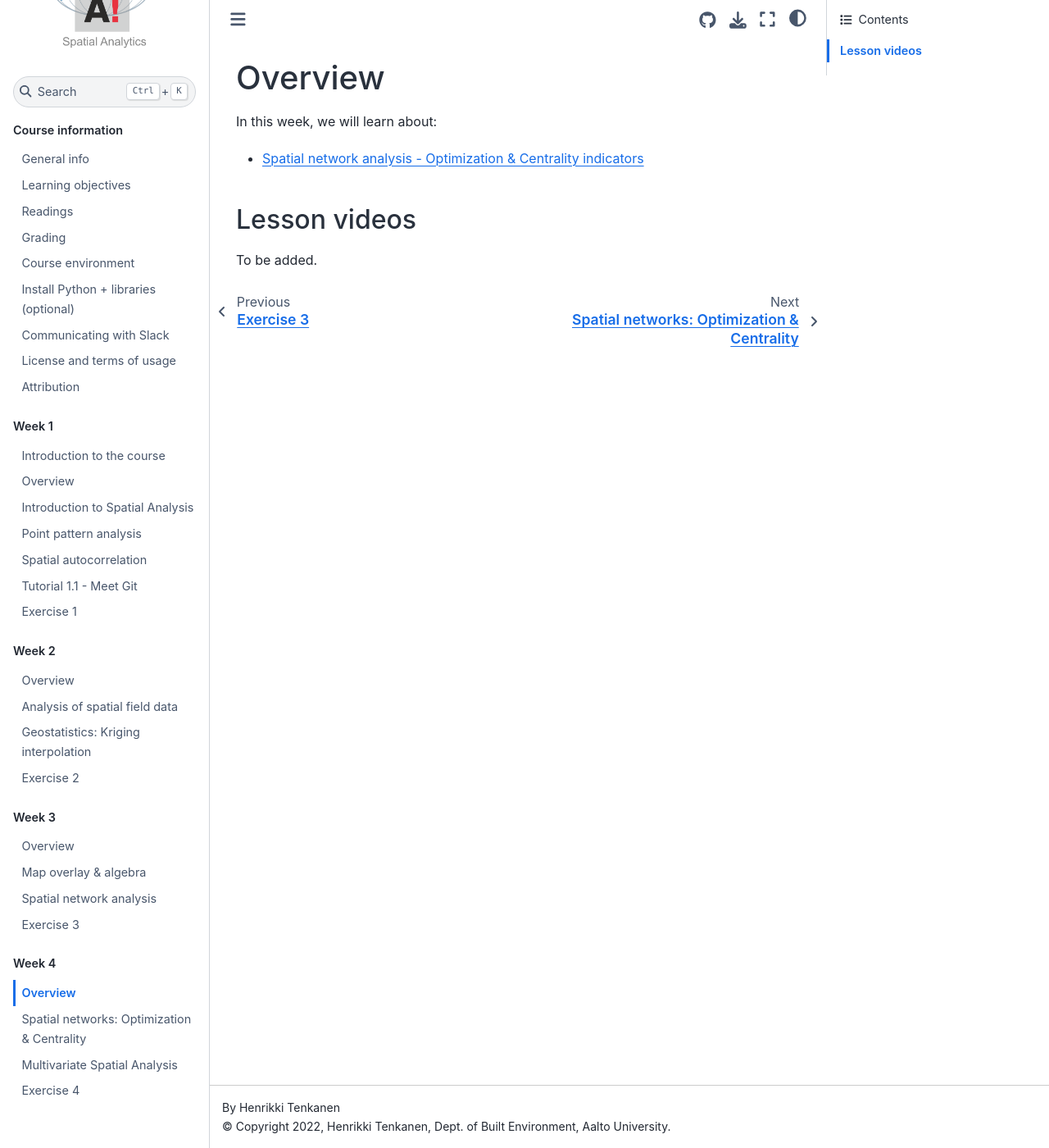
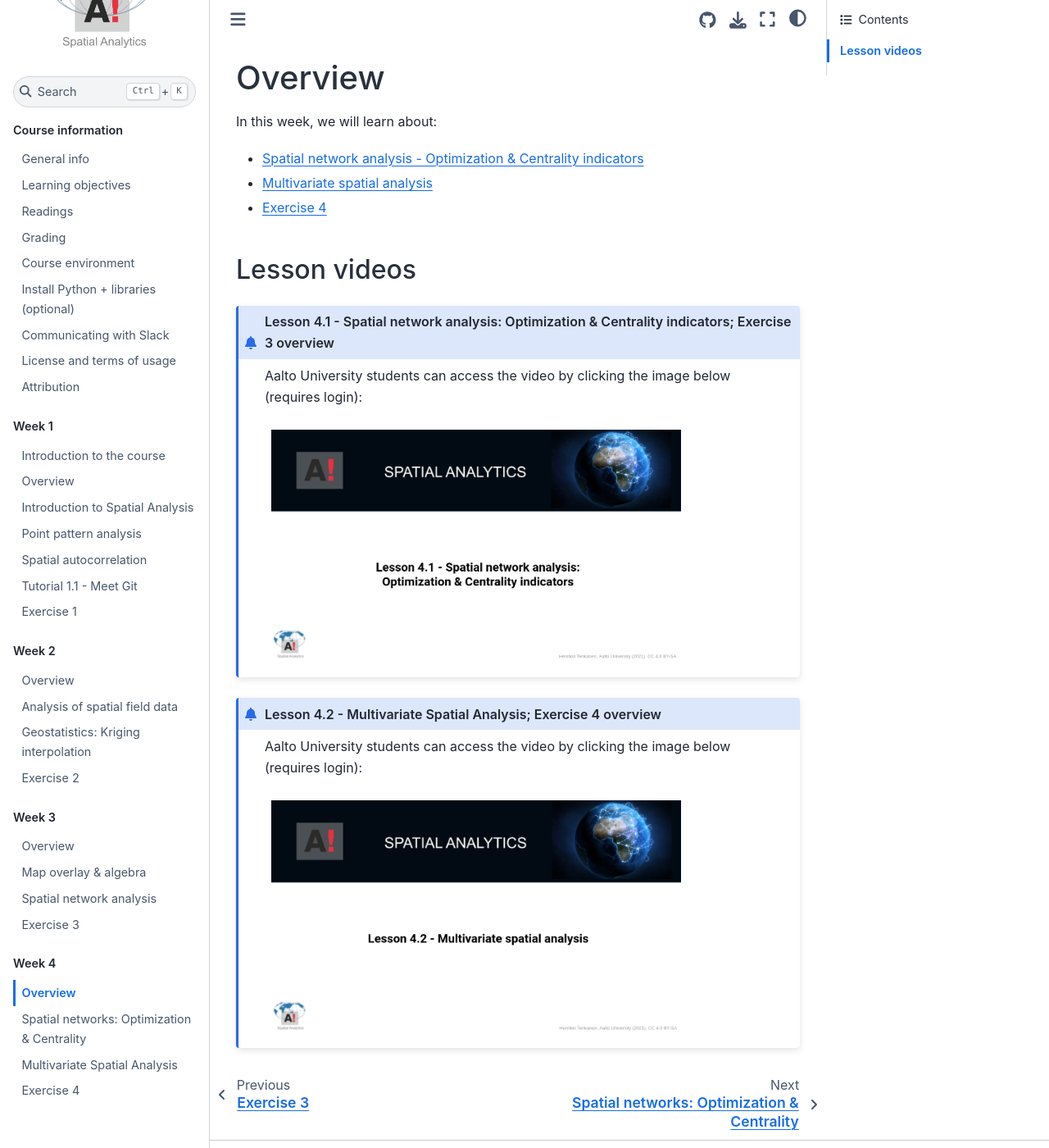
Before and after one commit to AaltoGIS/Spatial-Analytics, a Sphinx documentation site: the page built from source/lessons/L4/overview.rst, in a window 1280 px wide and 1400 px high. Shown: the whole window at 82% size. Built offline with Sphinx 7.4.7 and the Sphinx Book theme 1.1.4, drawn with Linux system fonts in a browser that asks for light colours; pages that are not in the unit, such as notebooks, are missing from menus.

Commit message:
Update videos

```diff
--- a/source/lessons/L4/overview.rst
+++ b/source/lessons/L4/overview.rst
@@ -4,24 +4,27 @@ Overview
 In this week, we will learn about:
 
 - :doc:`Spatial network analysis - Optimization & Centrality indicators <spatial-network-optimization-centrality>`
-.. - :doc:`Multivariate spatial analysis <multivariate-spatial-analysis>`
-.. - :doc:`Exercise 4 <exercise-4>`
+- :doc:`Multivariate spatial analysis <multivariate-spatial-analysis>`
+- :doc:`Exercise 4 <exercise-4>`
 
 
 Lesson videos
 -------------
 
-To be added.
+.. admonition:: Lesson 4.1 - Spatial network analysis: Optimization & Centrality indicators; Exercise 3 overview
 
-.. .. admonition:: Lesson 4.1 - Spatial network analysis: Optimization & Centrality indicators
     Aalto University students can access the video by clicking the image below (requires login):
+
     .. figure:: img/Lesson4.1.png
-        :target: https://aalto.cloud.panopto.eu/Panopto/Pages/Viewer.aspx?id=9fa0f93c-54a2-4c5b-bb9f-af4e011723e3
+        :target: https://aalto.cloud.panopto.eu/Panopto/Pages/Viewer.aspx?id=f6c0154b-2ce3-4706-8b73-b0c200a9f076
         :width: 500px
         :align: left
-    .. admonition:: Lesson 4.2 - Multivariate Spatial Analysis
-        Aalto University students can access the video by clicking the image below (requires login):
-        .. figure:: img/Lesson4.2.png
-            :target: https://aalto.cloud.panopto.eu/Panopto/Pages/Viewer.aspx?id=d33ee515-6662-46d2-ab17-af510071ae3c
-            :width: 500px
-            :align: left
+
+.. admonition:: Lesson 4.2 - Multivariate Spatial Analysis; Exercise 4 overview
+
+    Aalto University students can access the video by clicking the image below (requires login):
+
+    .. figure:: img/Lesson4.2.png
+        :target: https://aalto.cloud.panopto.eu/Panopto/Pages/Viewer.aspx?id=a487692b-f7cd-4a60-b912-b0c200ba311e
+        :width: 500px
+        :align: left
```
